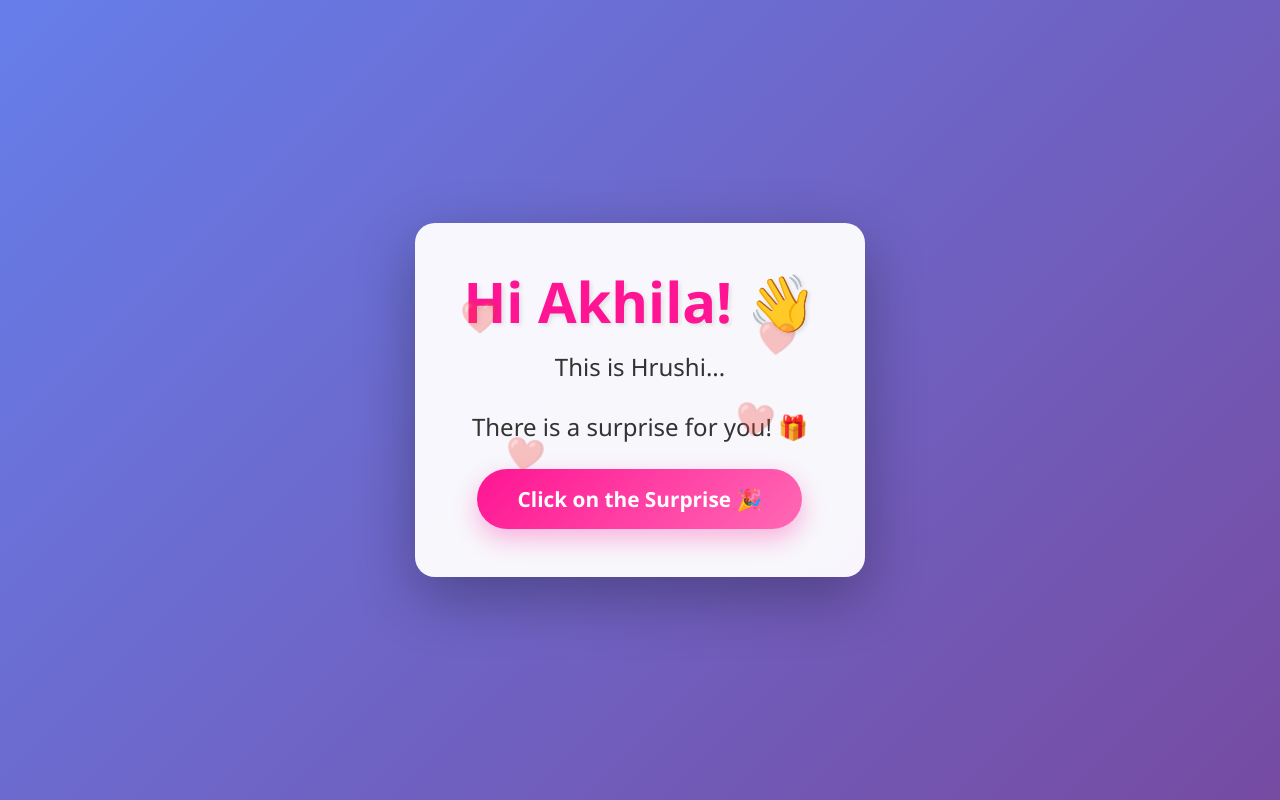
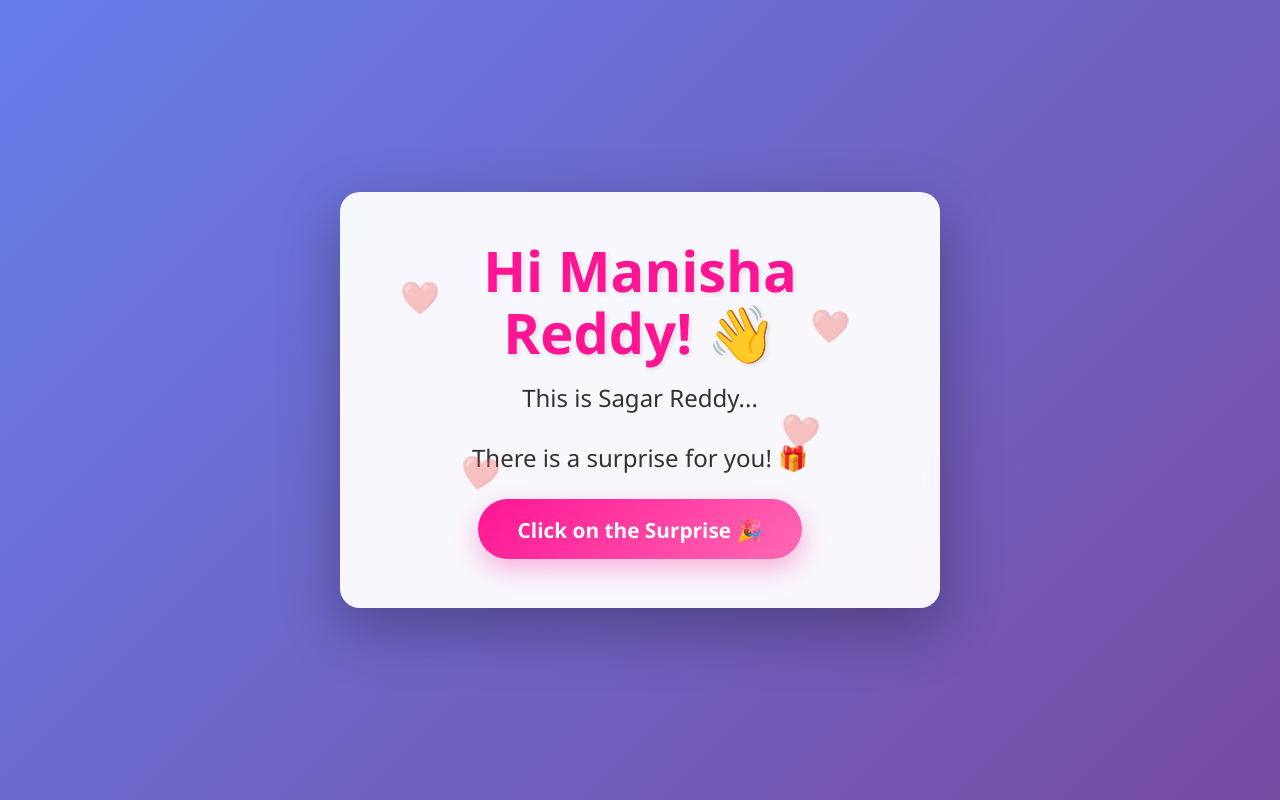
Before and after one commit to sagarreddy3112/valentine, a React (Vite) app: page / in a window 1280 px wide. Built offline with nearby package versions, Linux system fonts and the light colour scheme.

Commit message:
Apply latest name changes to App.jsx

```diff
--- a/src/App.jsx
+++ b/src/App.jsx
@@ -5,8 +5,8 @@ function App() {
   const [step, setStep] = useState(1)
   const [noHovered, setNoHovered] = useState(false)
   const [noPosition, setNoPosition] = useState({ x: 0, y: 0 })
-  const [name1] = useState('Akhila')
-  const [name2] = useState('Hrushi')
+  const [name1] = useState('Manisha Reddy')
+  const [name2] = useState('Sagar Reddy')
 
   const handleNoClick = () => {
     const randomX = Math.random() * 300 - 150
```
